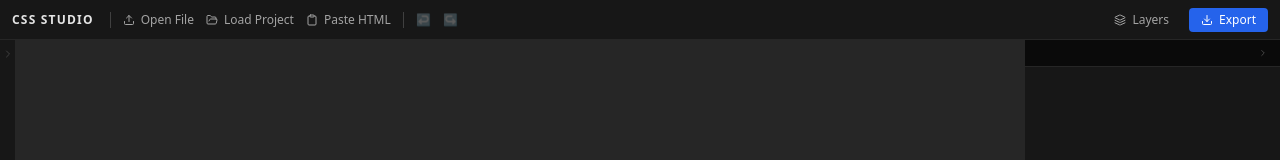
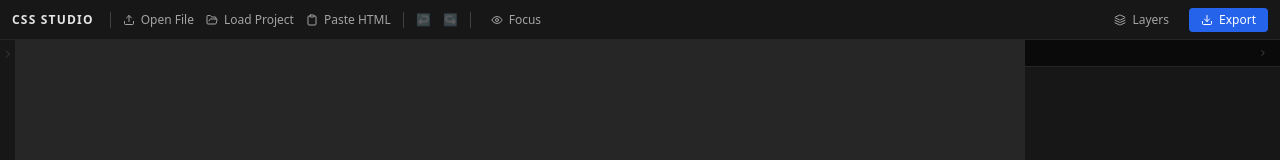
Before and after one commit to willpowerx/css-studio, a React (Vite) app: page / in a window 1280 px wide. Shown: the top 160 px of the page. Built offline with nearby package versions, Linux system fonts and the light colour scheme.

Commit message:
feat: Focus mode — toolbar button, Editing Off indicator, F key shortcut

```diff
--- a/src/components/Toolbar.jsx
+++ b/src/components/Toolbar.jsx
@@ -1,8 +1,8 @@
 import { useRef, useState, useCallback } from 'react'
-import { Upload, Clipboard, Layers, Download, FolderOpen, Loader2 } from 'lucide-react'
+import { Upload, Clipboard, Layers, Download, FolderOpen, Loader2, Eye, EyeOff } from 'lucide-react'
 import { loadProject } from '../utils/projectLoader'
 
-export default function Toolbar({ onLoadHtml, layersOpen, onToggleLayers, onExport, canUndo, canRedo, onUndo, onRedo }) {
+export default function Toolbar({ onLoadHtml, layersOpen, onToggleLayers, onExport, canUndo, canRedo, onUndo, onRedo, focusMode, onToggleFocusMode }) {
   const [pasteOpen, setPasteOpen] = useState(false)
   const [pasteValue, setPasteValue] = useState('')
   const [loading, setLoading] = useState(false)
@@ -75,7 +75,26 @@ export default function Toolbar({ onLoadHtml, layersOpen, onToggleLayers, onExpo
         <button onClick={onRedo} disabled={!canRedo}
           className="text-xs text-neutral-500 hover:text-neutral-200 disabled:opacity-30 disabled:cursor-not-allowed transition-colors"
           title="Redo (⌘⇧Z)">↪</button>
-        <div className="flex-1" />
+        <div className="h-4 w-px bg-neutral-700" />
+        <button
+          onClick={onToggleFocusMode}
+          title="Toggle Focus Mode (F)"
+          className={`flex items-center gap-1.5 text-xs px-2 py-1 rounded transition-colors ${
+            focusMode
+              ? 'bg-amber-900/40 text-amber-400 border border-amber-800'
+              : 'text-neutral-400 hover:text-neutral-200'
+          }`}
+        >
+          {focusMode ? <EyeOff size={12} /> : <Eye size={12} />}
+          {focusMode ? 'Exit Focus' : 'Focus'}
+        </button>
+        <div className="flex-1 flex items-center justify-center">
+          {focusMode && (
+            <span className="text-[10px] px-2 py-0.5 rounded-full bg-amber-900/30 text-amber-500 border border-amber-900 select-none">
+              Editing Off — press F to resume
+            </span>
+          )}
+        </div>
         <button
           onClick={onToggleLayers}
           className={`flex items-center gap-1.5 text-xs px-2 py-1 rounded transition-colors ${layersOpen ? 'bg-blue-900/40 text-blue-400 border border-blue-800' : 'text-neutral-400 hover:text-neutral-200'}`}
```
